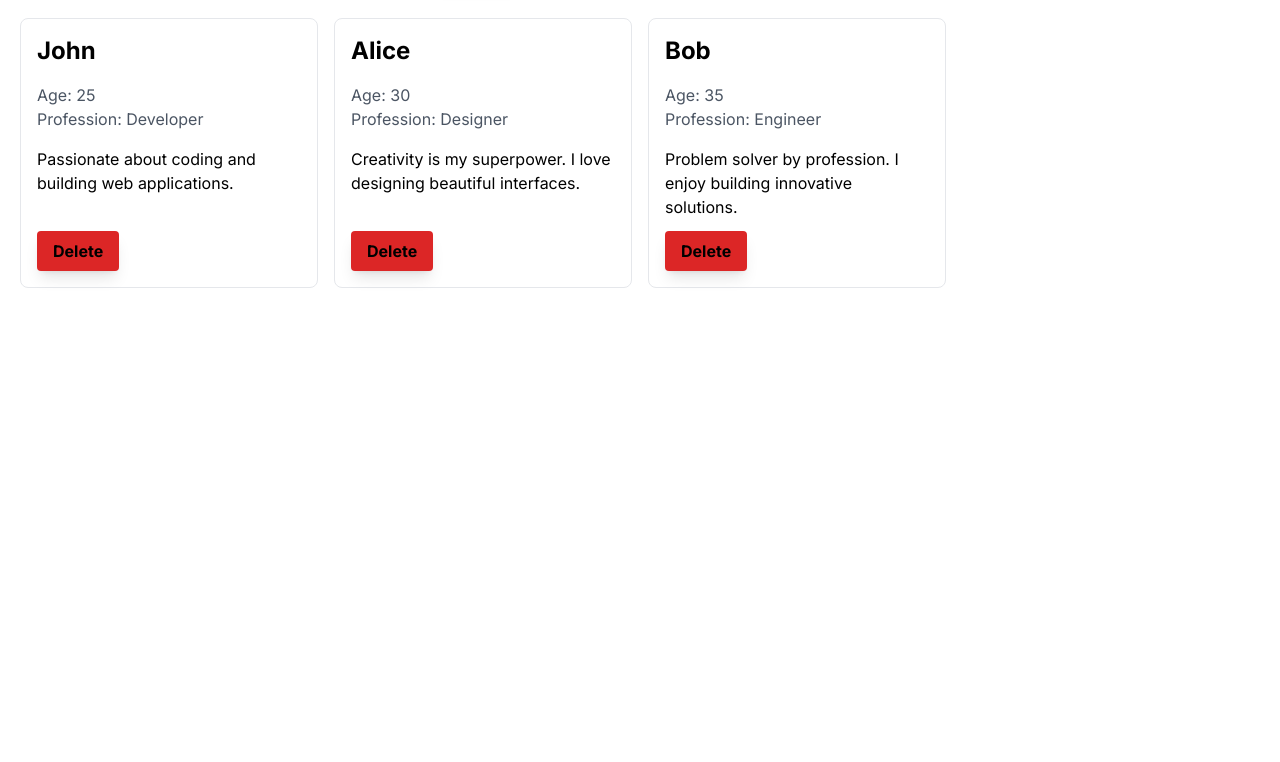
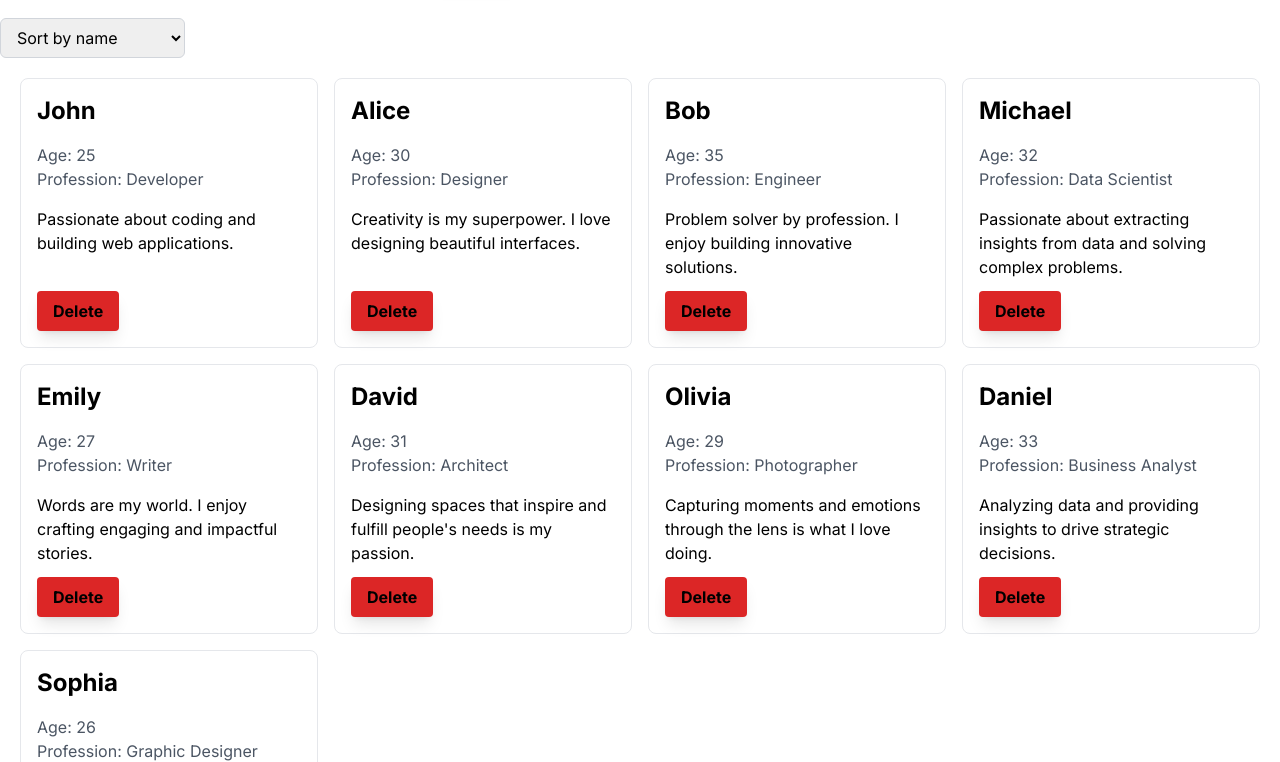
Before and after one commit to GitHubStanislav/app-02, a Next.js app: page / in a window 1280 px wide. Shown: the part 518-1280 px from the top of the page. Before the commit the page ends 826 px from the top, so only its background shows below. Built offline with nearby package versions, Linux system fonts and the light colour scheme.

Commit message:
add filter

```diff
--- /dev/null
+++ b/src/app/formTest/UI/MySelect.js
@@ -0,0 +1,26 @@
+import React from "react";
+
+function MySelect({ options, defaultValue, value, onChange }) {
+  return (
+    <select
+      value={value}
+      onChange={(event) => onChange(event.target.value)}
+      className="border border-gray-300 px-3 py-2 rounded-md focus:outline-none focus:ring-2 focus:ring-blue-500"
+    >
+      <option disabled value="value" className="text-gray-500">
+        {defaultValue}
+      </option>
+      {options.map((option) => (
+        <option
+          key={`${option.name} - ${option.value}`}
+          value={option.value}
+          className="text-gray-900"
+        >
+          {option.name}
+        </option>
+      ))}
+    </select>
+  );
+}
+
+export default MySelect;
--- a/src/app/formTest/data.js
+++ b/src/app/formTest/data.js
@@ -20,6 +20,48 @@ const DATA_BIO = [
     profession: "Engineer",
     bio: "Problem solver by profession. I enjoy building innovative solutions.",
   },
+  {
+    id: 4,
+    name: "Michael",
+    age: 32,
+    profession: "Data Scientist",
+    bio: "Passionate about extracting insights from data and solving complex problems.",
+  },
+  {
+    id: 5,
+    name: "Emily",
+    age: 27,
+    profession: "Writer",
+    bio: "Words are my world. I enjoy crafting engaging and impactful stories.",
+  },
+  {
+    id: 6,
+    name: "David",
+    age: 31,
+    profession: "Architect",
+    bio: "Designing spaces that inspire and fulfill people's needs is my passion.",
+  },
+  {
+    id: 7,
+    name: "Olivia",
+    age: 29,
+    profession: "Photographer",
+    bio: "Capturing moments and emotions through the lens is what I love doing.",
+  },
+  {
+    id: 8,
+    name: "Daniel",
+    age: 33,
+    profession: "Business Analyst",
+    bio: "Analyzing data and providing insights to drive strategic decisions.",
+  },
+  {
+    id: 9,
+    name: "Sophia",
+    age: 26,
+    profession: "Graphic Designer",
+    bio: "Transforming ideas into visually stunning designs is my expertise.",
+  },
 ];
 
 export default DATA_BIO;
--- a/src/app/page.js
+++ b/src/app/page.js
@@ -1,14 +1,16 @@
 "use client";
-import { useState } from "react";
+import React, { useState } from "react";
 import ListBio from "@/app/formTest/ListBio";
 import FormTestInput from "@/app/formTest/FormTestInput";
 import DATA_BIO from "@/app/formTest/data";
+import MySelect from "@/app/formTest/UI/MySelect";
 
 function Home() {
   const emptyListMessage = (
     <h2 className="text-xl text-center">Your list is empty</h2>
   );
   const [dataListElements, setDataListElements] = useState(DATA_BIO);
+  const [selectedSort, setSelectedSort] = useState("");
 
   const addUsersHandler = (user) => {
     setDataListElements((prevUsers) => [...prevUsers, user]);
@@ -20,9 +22,35 @@ function Home() {
     );
   };
 
+  const sortList = (sort) => {
+    setSelectedSort(sort);
+    setDataListElements((prevDataList) =>
+      [...prevDataList].sort((a, b) => {
+        const valueA = a[sort];
+        const valueB = b[sort];
+
+        if (typeof valueA === "string" && typeof valueB === "string") {
+          return valueA.localeCompare(valueB);
+        } else if (typeof valueA === "number" && typeof valueB === "number") {
+          return valueA - valueB;
+        }
+        return 0; // Handle case where sort property is undefined or not a string/number
+      })
+    );
+  };
   return (
     <>
       <FormTestInput addUsers={addUsersHandler} />
+      <MySelect
+        value={selectedSort}
+        onChange={sortList}
+        options={[
+          { value: "name", name: "Sort by name" },
+          { value: "age", name: "Sort by age" },
+          { value: "profession", name: "Sort by profession" },
+        ]}
+        defaultValue="Sort by:"
+      />
       {dataListElements.length !== 0 ? (
         <ListBio
           removeHandler={removeListElement}
```
